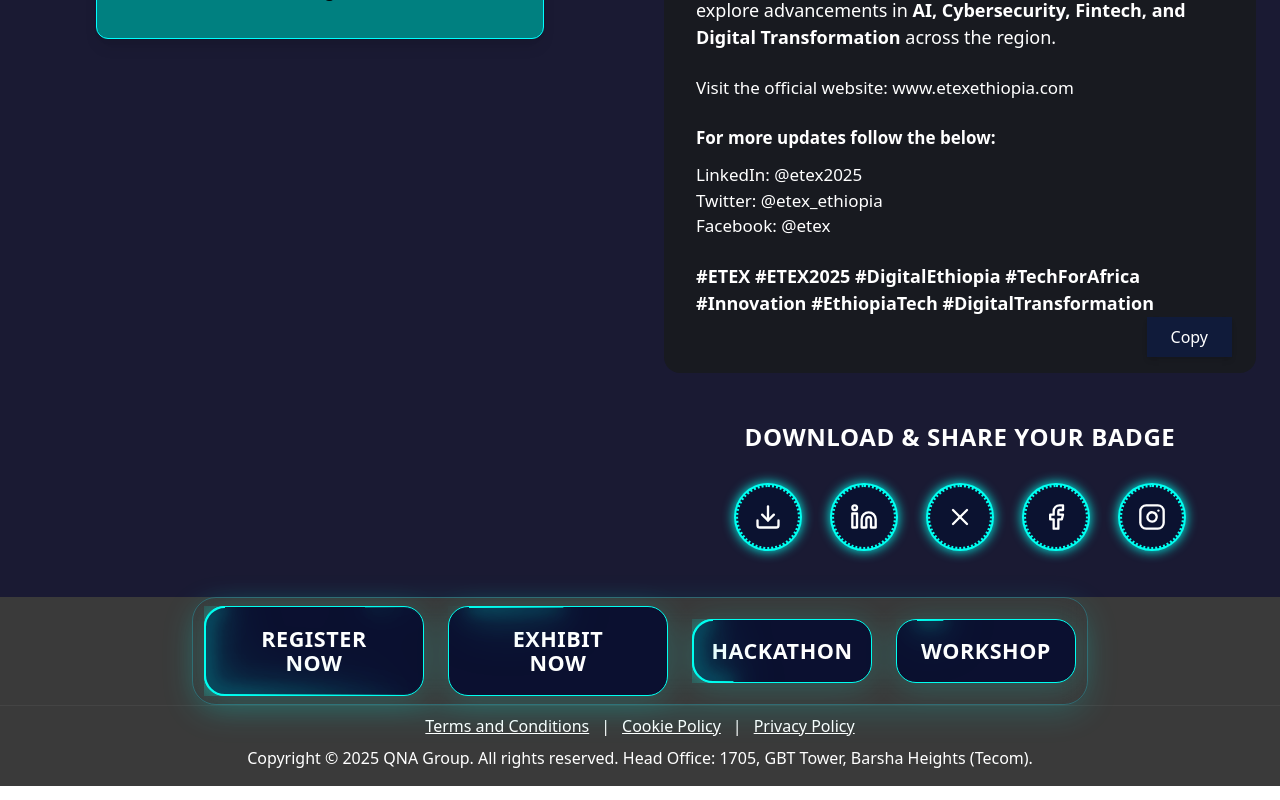
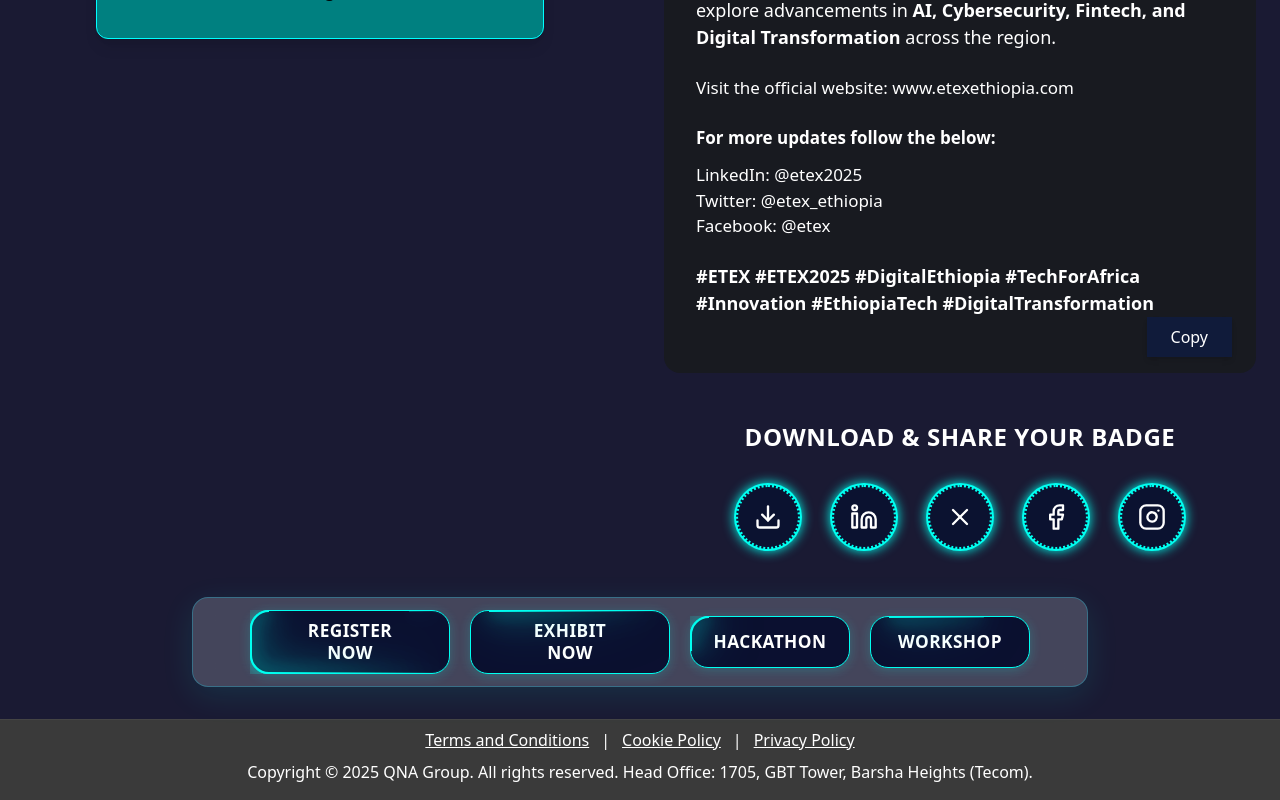
Before and after one commit to HiwotBelay/Etex-clone, a React (Vite) app: page / in a window 1280 px wide. Shown: the part 854-1654 px from the top of the page. Built offline with nearby package versions, Linux system fonts and the light colour scheme.

Commit message:
buttons footer

```diff
--- a/src/App.tsx
+++ b/src/App.tsx
@@ -20,11 +20,12 @@
           <PreviewShareCard />
         </section>
       </main>
+      {/* Action Buttons Section - now separate from footer */}
+      <section className="mb-8">
+        <ActionButtonsFooter />
+      </section>
+      {/* Footer with only copyright/terms */}
       <footer className="bg-[#3A3A3A] pt-0 pb-0 px-0 text-center text-white text-base font-medium w-full">
-        <div className="flex flex-col items-center w-full">
-          {/* Action Buttons Section */}
-          <ActionButtonsFooter />
-          {/* Terms and Copyright Section */}
         <div className="w-full flex flex-col items-center bg-[#3A3A3A] pt-2 pb-4 border-t border-[#444] mt-0">
           <div className="flex justify-center items-center">
             <a
@@ -49,10 +50,9 @@
             </a>
           </div>
           <p className="text-white text-base font-medium pt-2">
-              Copyright © 2025 QNA Group. All rights reserved. Head Office:
-              1705, GBT Tower, Barsha Heights (Tecom).
+            Copyright © 2025 QNA Group. All rights reserved. Head Office: 1705,
+            GBT Tower, Barsha Heights (Tecom).
           </p>
-          </div>
         </div>
       </footer>
 
--- a/src/components/action-buttons-footer.tsx
+++ b/src/components/action-buttons-footer.tsx
@@ -1,11 +1,11 @@
 import { Link } from "react-router-dom";
 
 export function ActionButtonsFooter() {
-  const largeWidth = 220;
-  const largeHeight = 90;
-  const smallWidth = 180;
-  const smallHeight = 64;
-  const radius = 20;
+  const largeWidth = 200; // slightly increased width
+  const largeHeight = 64; // slightly increased height
+  const smallWidth = 160;
+  const smallHeight = 52;
+  const radius = 18; // slightly larger radius
   const stroke = 2;
 
   const buttons = [
@@ -19,7 +19,7 @@
     2 * (w + h - 2 * r) + 2 * Math.PI * r;
 
   return (
-    <div className="w-full max-w-4xl mx-auto flex flex-wrap justify-center items-center gap-6 rounded-3xl p-2 bg-[rgba(255, 255, 255, 0.78)] border border-cyan-400/30 shadow-[0_8px_32px_0_rgba(0,255,240,0.15)] backdrop-blur-md">
+    <div className="w-full max-w-4xl mx-auto flex flex-wrap justify-center items-center gap-5 rounded-2xl p-3 bg-[rgba(240,245,255,0.2)] border border-cyan-400/30 shadow-[0_8px_32px_0_rgba(0,255,240,0.10)] backdrop-blur-md">
       {buttons.map((btn, i) => {
         const direction = i % 2 === 0 ? "reverse" : "normal";
         const delay = `${i * 0.2}s`;
@@ -27,8 +27,8 @@
         const dashArray = getDashArray(btn.width, btn.height, radius);
         const sizeClass =
           btn.width === largeWidth
-            ? "lg:w-[220px] lg:h-[90px] w-[180px] h-[64px]"
-            : "w-[180px] h-[64px]";
+            ? "lg:w-[200px] lg:h-[64px] w-[160px] h-[52px]"
+            : "w-[160px] h-[52px]";
 
         return (
           <div
@@ -37,10 +37,12 @@
           >
             <Link
               to="#"
-              className={`flex items-center justify-center font-orbitron font-bold uppercase rounded-2xl border border-[#00FFF0] shadow-[0_4px_32px_0_#00fff033] tracking-wide text-[1.35rem] text-white bg-[#0b1030] text-center whitespace-pre-line transition-colors duration-200 hover:bg-[#00FFF0] hover:text-[#0b1030] ${sizeClass}`}
+              className={`flex items-center justify-center font-orbitron font-semibold uppercase rounded-xl border border-[#00FFF0] shadow-[0_2px_12px_0_#00fff033] tracking-wide text-[1.08rem] text-white bg-[#0b1030] text-center whitespace-pre-line transition-colors duration-200 hover:bg-[#00FFF0] hover:text-[#0b1030] px-2 ${sizeClass}`}
               style={{ borderRadius: radius }}
             >
-              <span className="w-full whitespace-pre-line">{btn.label}</span>
+              <span className="w-full whitespace-pre-line leading-tight">
+                {btn.label}
+              </span>
               <svg
                 className="absolute top-0 left-0 w-full h-full pointer-events-none z-10"
                 viewBox={`0 0 ${btn.width} ${btn.height}`}
```
Lines whose indentation alone changed are shown as unchanged.
